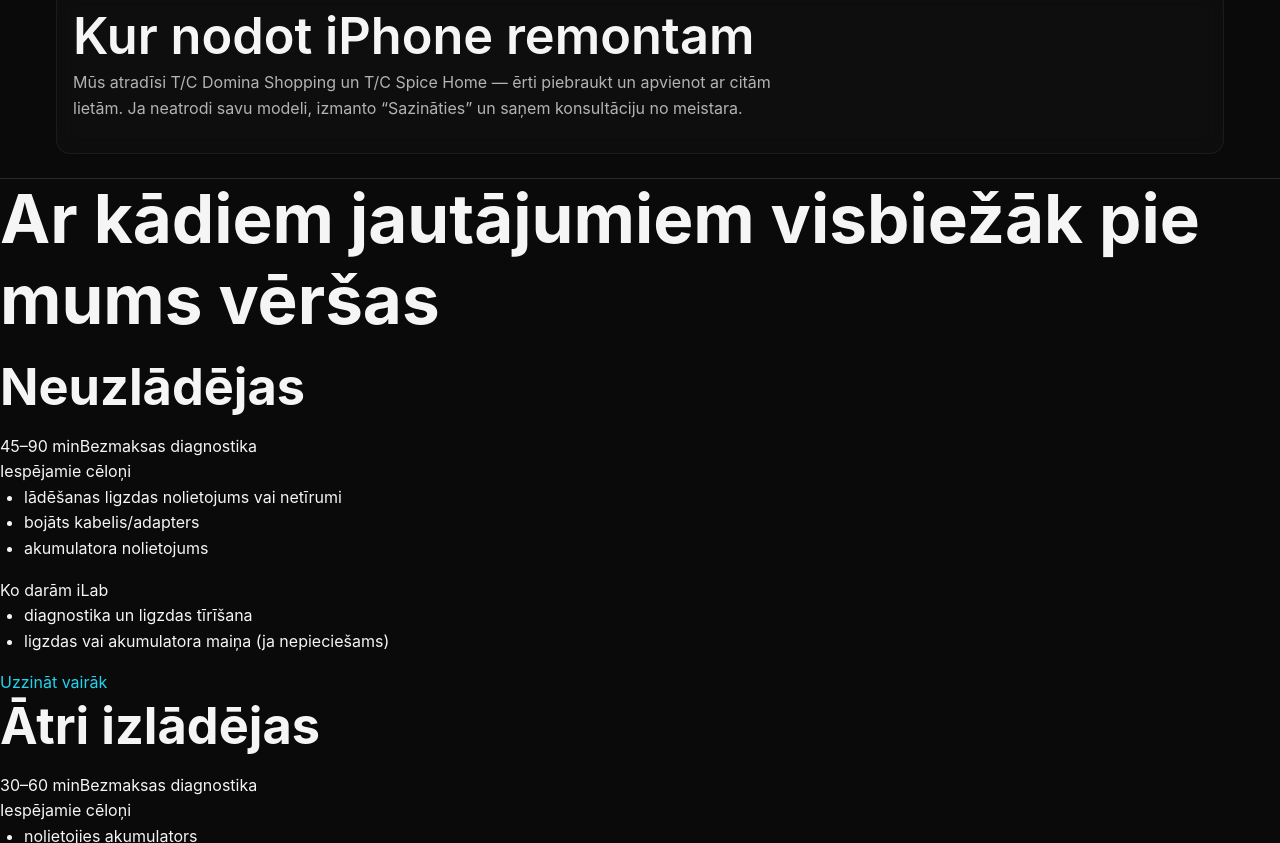
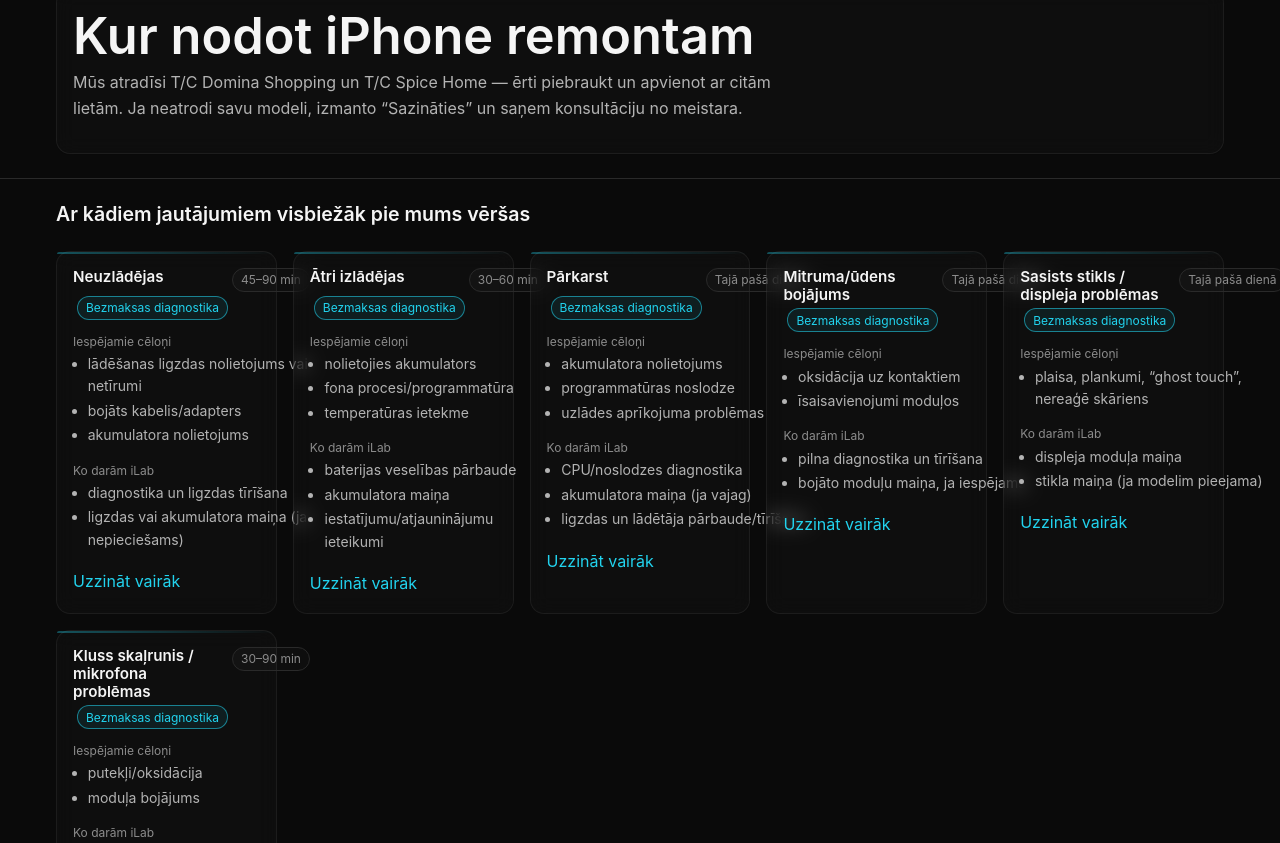
Before and after one commit to iLab-lv/iLab, a Next.js app: page /iphone-remonts in a window 1280 px wide. Shown: the part 2097-2940 px from the top of the page. Built offline with nearby package versions, Linux system fonts and the light colour scheme.

Commit message:
ready for main

```diff
--- a/app/(site)/sections/common-issues/CommonIssues.module.scss
+++ b/app/(site)/sections/common-issues/CommonIssues.module.scss
@@ -0,0 +1,78 @@
+@use '@/styles/_tokens.scss' as *;
+
+.section { padding-block: $space-lg; border-bottom: $border-thin solid $color-border; }
+.container { max-width: $container-max; margin: 0 auto; padding: 0 $space-md; }
+
+/* smaller calm heading */
+.sectionTitle {
+  margin: 0 0 $space-lg 0;
+  font-size: clamp(1rem, 0.9rem + 0.4vw, 1.25rem);
+  line-height: $line-height-heading;
+  font-weight: $font-weight-semibold;
+  color: $color-text;
+}
+
+/* 1 → 2 → 3 → 5 columns */
+.grid {
+  display: grid;
+  gap: $space-md;
+  grid-template-columns: repeat(1, minmax(0, 1fr));
+  @media (min-width: $bp-md) { grid-template-columns: repeat(2, minmax(0, 1fr)); }
+  @media (min-width: $bp-lg) { grid-template-columns: repeat(3, minmax(0, 1fr)); }
+  @media (min-width: $bp-xl) { grid-template-columns: repeat(5, minmax(0, 1fr)); }
+}
+
+.card {
+  position: relative;
+  display: grid;
+  align-content: start;
+  gap: $space-sm;
+  padding: $space-md;
+  border-radius: $radius-lg;
+  border: $border-thin solid $color-border;
+  background: $glass-bg-weak;
+
+  /* subtle top accent */
+  &::before {
+    content: '';
+    position: absolute; inset-inline: 0; top: 0; height: 2px;
+    background: linear-gradient(90deg, rgba($color-accent,.35), rgba($color-accent,0));
+    border-top-left-radius: inherit; border-top-right-radius: inherit;
+  }
+
+  @supports (backdrop-filter: blur(1px)) {
+    $__bf: unquote("blur(#{$glass-blur}) saturate(#{$glass-saturate})");
+    backdrop-filter: $__bf; -webkit-backdrop-filter: $__bf; border-color: $glass-border;
+  }
+
+  transition: transform $dur-base $ease-std, box-shadow $dur-base $ease-std, background-color $dur-base $ease-std;
+  &:hover { background: $glass-bg-weak-hover; transform: translateY(-1px); box-shadow: $shadow-soft; }
+}
+
+.cardHead {
+  display: grid;
+  grid-template-columns: 1fr auto;
+  align-items: start;
+  gap: $space-xs;
+}
+
+.cardTitle { margin: 0; font-size: 0.95rem; font-weight: $font-weight-semibold; color: $color-text; }
+
+.chipTime, .chipFree {
+  justify-self: end;
+  display: inline-flex; align-items: center; height: 24px; padding: 0 $space-sm;
+  border-radius: $radius-pill; font-size: 0.75rem; white-space: nowrap;
+  border: $border-thin solid $color-border; background: $glass-bg-weak; color: $color-text-3;
+}
+.chipFree { color: $color-accent; border-color: rgba($color-accent,.55); background: rgba($color-accent,.08); margin-left: $space-xs; }
+
+.block { margin-top: $space-xs; }
+.blockLabel { font-size: 0.75rem; color: $color-text-3; margin-bottom: 2px; }
+.ul { margin: 0; padding-left: 1.05em; color: $color-text-2; font-size: 0.875rem; li { margin: 0 0 2px 0; } }
+
+.ctaRow { margin-top: $space-sm; }
+.linkMore {
+  color: $color-accent; text-decoration: none; border-bottom: 1px solid transparent;
+  transition: border-color $dur-base $ease-std; &:hover { border-color: currentColor; }
+}
+.linkMuted { color: $color-text-3; }
```
